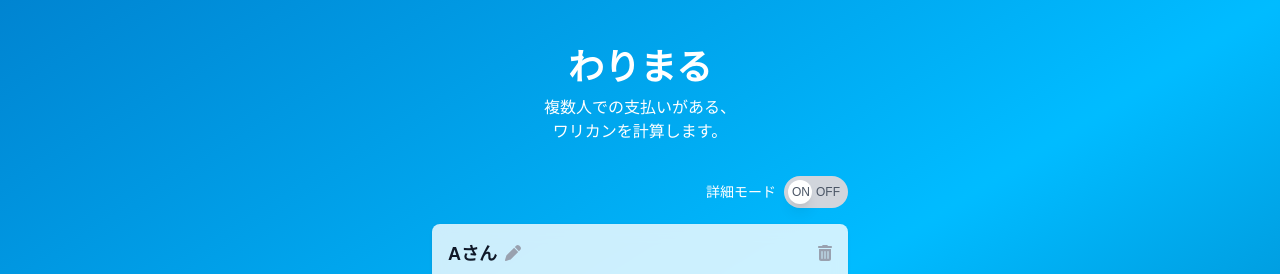
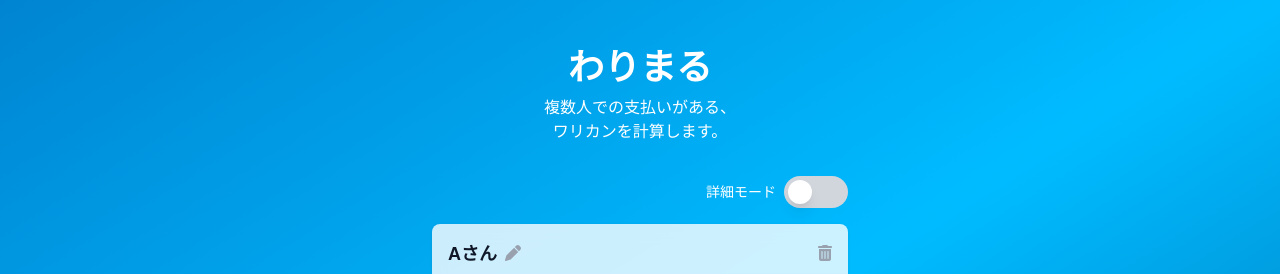
Before and after one commit to gumigumih/warimaru, a React (Vite) app: page / in a window 1280 px wide. Shown: the top 274 px of the page. Built offline with nearby package versions, Linux system fonts and the light colour scheme.

Commit message:
入力フォームからON/OFFのラベルを削除し、デザインをシンプルに改善。

```diff
--- a/src/components/InputForm.tsx
+++ b/src/components/InputForm.tsx
@@ -82,16 +82,6 @@ export const InputForm = ({ onShowResult }: InputFormProps) => {
                 isDetailMode ? 'translate-x-9' : 'translate-x-1'
               }`}
             />
-            <span className={`absolute left-2 text-xs font-medium ${
-              isDetailMode ? 'text-white' : 'text-gray-600'
-            }`}>
-              ON
-            </span>
-            <span className={`absolute right-2 text-xs font-medium ${
-              isDetailMode ? 'text-blue-600' : 'text-gray-600'
-            }`}>
-              OFF
-            </span>
           </button>
         </div>
       </div>
```
